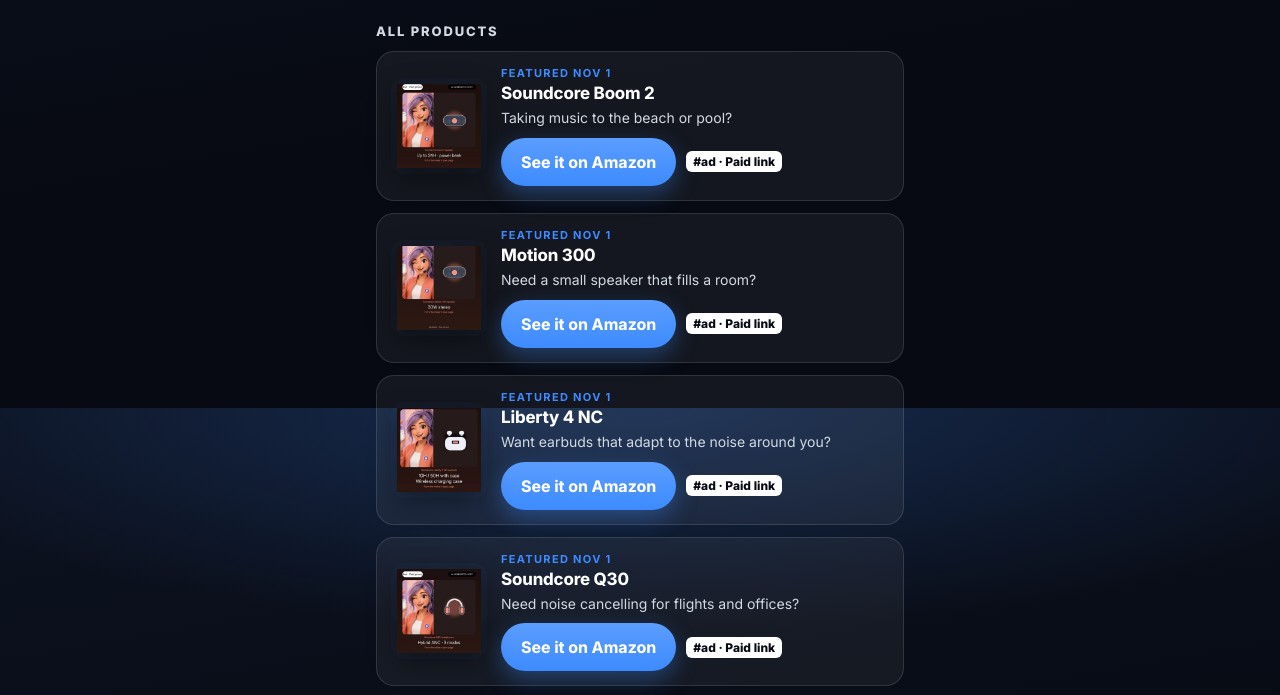
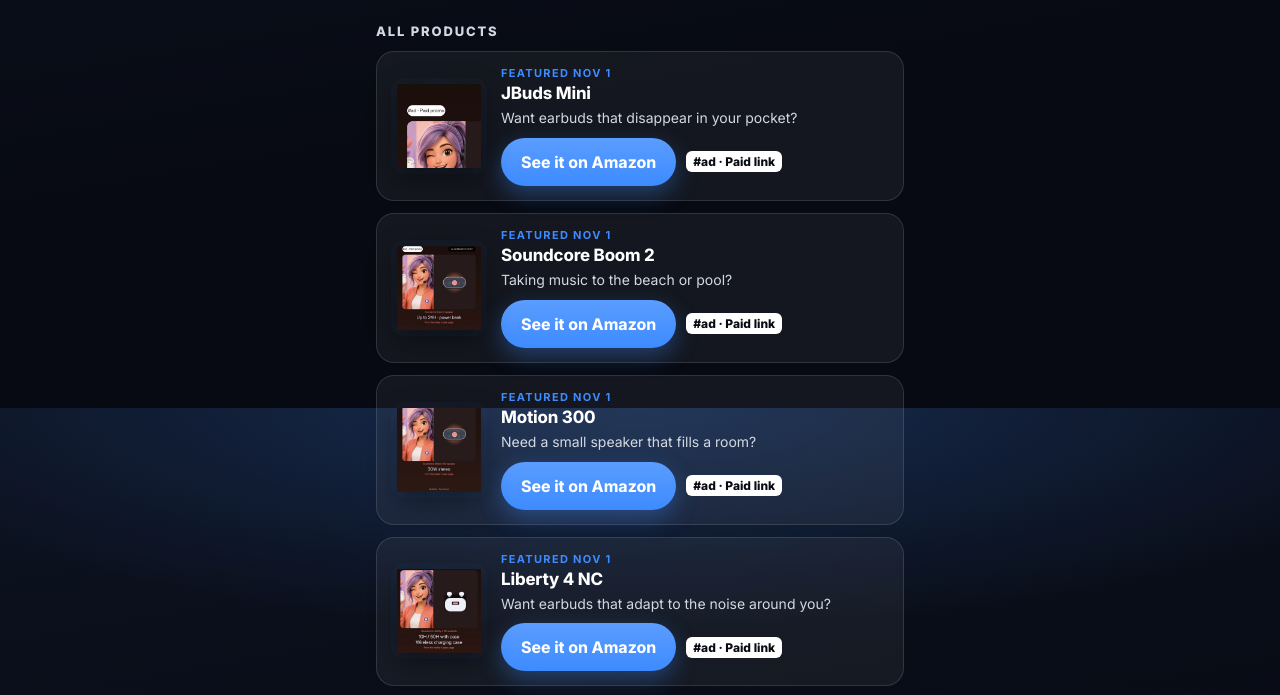
Before and after one commit to cccdreamcast/brian-techfinds, a plain HTML site: page index.html in a window 1280 px wide. Shown: the part 1192-1887 px from the top of the page. Drawn offline with Linux system fonts and the light colour scheme.

Commit message:
Update link-in-bio page

```diff
--- a/index.html
+++ b/index.html
@@ -76,6 +76,16 @@ footer h3{color:var(--soft);font-size:13px;margin:14px 0 4px}
     <a class="bigbtn" href="https://www.amazon.com/dp/B0BZV4QFP8?tag=brianc2486-20" data-goatcounter-click="Liberty 4 NC" data-goatcounter-title="Latest: See it on Amazon" rel="sponsored nofollow noopener" target="_blank">See it on Amazon &rarr;</a>
     <p class="featpaid"><b>#ad</b> · Paid link to Amazon</p>
   </article></section><h2 class="allh">All products</h2><main id="list">
+  <article class="card" id="jlab-jbuds-mini" data-name="jlab jbuds mini earbuds jbuds mini">
+    <div class="thumb"><img src="img/jlab-jbuds-mini.webp" alt="Photo of JBuds Mini" loading="lazy" width="84" height="84"></div>
+    <div>
+      <div class="meta">Featured Nov 1</div>
+      <h2>JBuds Mini</h2>
+      <p class="line">Want earbuds that disappear in your pocket?</p>
+      <div class="row"><a class="btn" href="https://www.amazon.com/dp/B0CC75SYHH?tag=brianc2486-20" data-goatcounter-click="JBuds Mini" data-goatcounter-title="See it on Amazon" rel="sponsored nofollow noopener" target="_blank">See it on Amazon</a><span class="paid">#ad · Paid link</span></div>
+    </div>
+
+  </article>
   <article class="card" id="soundcore-boom-2" data-name="soundcore boom 2 speaker soundcore boom 2">
     <div class="thumb"><img src="img/soundcore-boom-2.webp" alt="Photo of Soundcore Boom 2" loading="lazy" width="84" height="84"></div>
     <div>
@@ -262,7 +272,7 @@ footer h3{color:var(--soft);font-size:13px;margin:14px 0 4px}
   <p>As an Amazon Associate I earn from qualifying purchases. Products are listed with the same name used in the post. Prices and availability change: check the current details on Amazon. I don't list prices, ratings or deals here.</p>
   <h3>Privacy</h3>
   <p>This page sets no cookies. It uses Cloudflare Web Analytics and GoatCounter, privacy-friendly cookieless counters, to count page visits and clicks on product buttons without identifying you or tracking you across sites. If you arrive from one of my profiles (Instagram, Pinterest or Threads), the page remembers which one for this browser tab only, in session storage, so the visit and any Amazon click are counted under that source. When you click a link to Amazon, Amazon (a third party) may place and read cookies in your browser and collect information about your visit, under Amazon's own privacy notice.</p>
-  <p style="margin-top:12px">Updated Nov 14, 2026 10:59 AM EST</p>
+  <p style="margin-top:12px">Updated Nov 14, 2026 8:51 PM EST</p>
 </footer>
 </div>
 <script>function f(q){q=q.toLowerCase().trim();document.querySelectorAll('.card').forEach(c=>{c.style.display=!q||c.dataset.name.includes(q)?'':'none'})}</script>
```
Also changed, not shown: img/jlab-jbuds-mini.webp (added).
